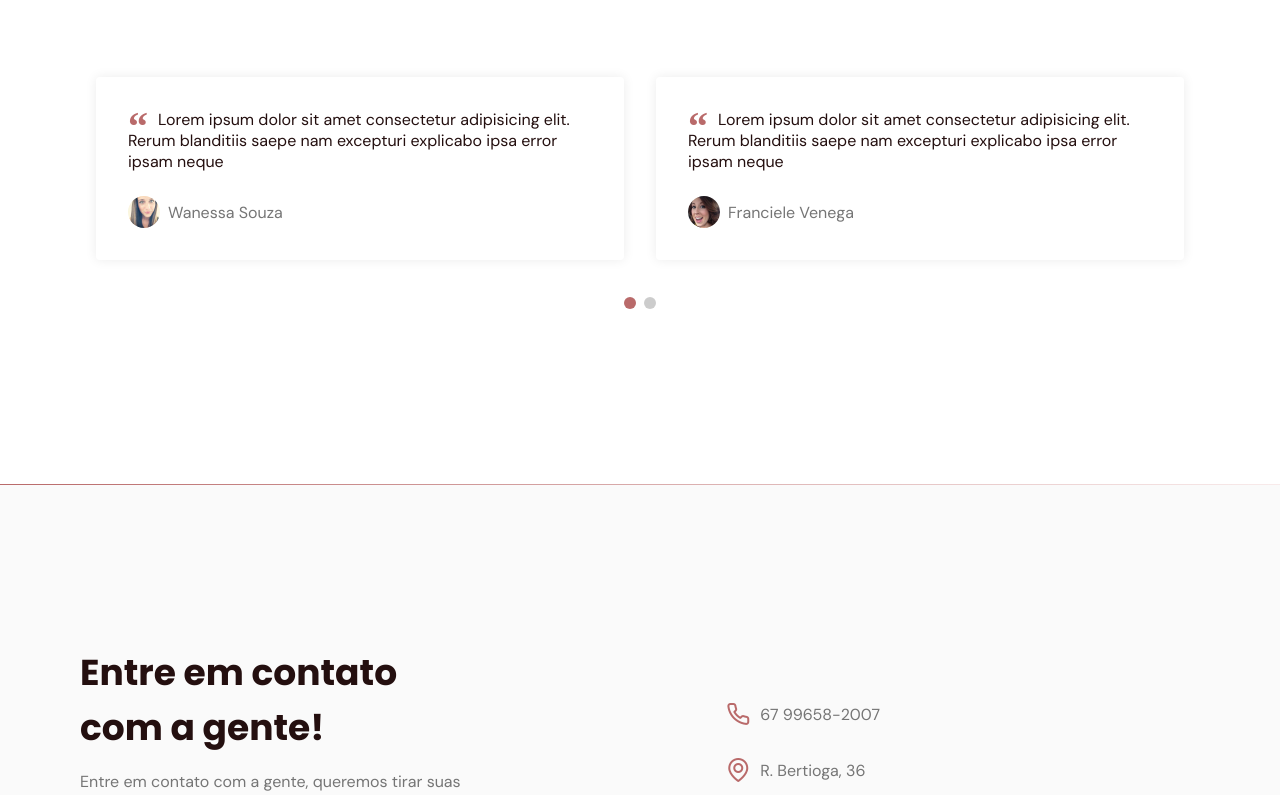
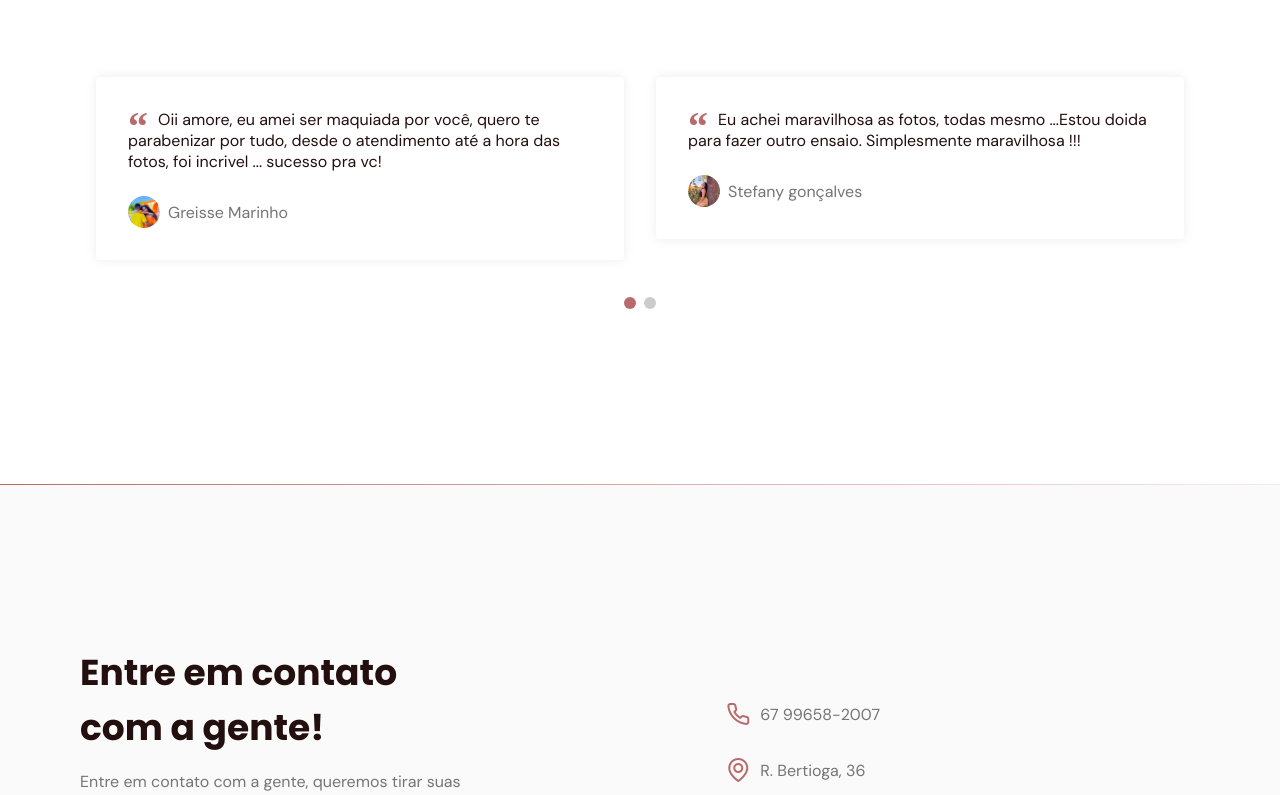
Before and after one commit to lucianosoares748/Makeup, a plain HTML site: page index.html in a window 1280 px wide. Shown: the part 2533-3328 px from the top of the page. Drawn offline with nearby package versions, Linux system fonts and the light colour scheme; files whose address does not match are found by name.

Commit message:
Fotos e depoimentos

```diff
--- a/index.html
+++ b/index.html
@@ -149,16 +149,16 @@
                 <blockquote>
                   <p>
                     <span>&ldquo;</span>
-                    Lorem ipsum dolor sit amet consectetur adipisicing elit.
-                    Rerum blanditiis saepe nam excepturi explicabo ipsa error
-                    ipsam neque
+                    Oii amore, eu amei ser maquiada por você, quero te parabenizar por tudo, desde o atendimento até a hora das fotos, foi incrivel ...
+                    sucesso pra vc!
+
                   </p>
                   <cite>
                     <img
-                      src="assets/fotos/10.jpeg"
-                      alt="Foto de Wanessa Souza"
+                      src="assets/fotos/3.jpg"
+                      alt="Foto de Greisse Marinho"
                     />
-                    Wanessa Souza
+                    Greisse Marinho
                   </cite>
                 </blockquote>
               </div>
@@ -167,16 +167,15 @@
                 <blockquote>
                   <p>
                     <span>&ldquo;</span>
-                    Lorem ipsum dolor sit amet consectetur adipisicing elit.
-                    Rerum blanditiis saepe nam excepturi explicabo ipsa error
-                    ipsam neque
+                    Eu achei maravilhosa as fotos, todas mesmo ...Estou doida para fazer outro ensaio.
+                    Simplesmente maravilhosa !!!
                   </p>
                   <cite>
                     <img
-                      src="assets/fotos/56.jpeg"
+                      src="assets/fotos/2.jpg"
                       alt="Foto de Franciele Venega"
                     />
-                    Franciele Venega
+                    Stefany gonçalves
                   </cite>
                 </blockquote>
               </div>
@@ -185,16 +184,14 @@
                 <blockquote>
                   <p>
                     <span>&ldquo;</span>
-                    Lorem ipsum dolor sit amet consectetur adipisicing elit.
-                    Rerum blanditiis saepe nam excepturi explicabo ipsa error
-                    ipsam neque
+                    Eu ameeeeiiiii. Estou até agora apaixonada kkk. To tentando criar coragem para tirar a make, eu também fui para o culto e ainda está intacta. Parabéns pelo trabalho mulher!!!
                   </p>
                   <cite>
                     <img
-                      src="assets/fotos/26.jpeg"
-                      alt="Fotos de Valeska Fabris"
+                      src="assets/fotos/748.jpg"
+                      alt="Fotos de Rafaela Cota"
                     />
-                    Valeska Fabris
+                    Rafaela Cota
                   </cite>
                 </blockquote>
               </div>
```
Also changed, not shown: assets/fotos/1.jpg (added), assets/fotos/10.jpeg (deleted), assets/fotos/2.jpg (added), assets/fotos/26.jpeg (deleted), assets/fotos/3.jpg (added), assets/fotos/56.jpeg (deleted), assets/fotos/748.jpg (added).
